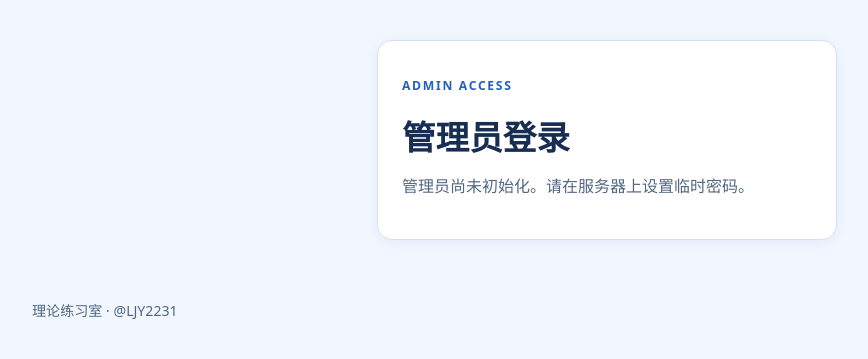
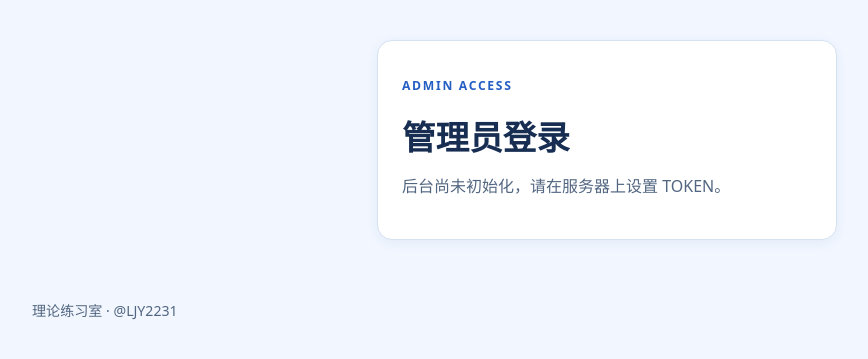
Before and after one commit to ljy2231/ai-practice, a PHP site: page /admin.php in a window 1280 px wide. Shown: the part 64-423 px from the top of the page, without its empty margins (33-901 px from the left). Run offline with PHP 8.4, Linux system fonts and the light colour scheme.

Commit message:
后台改为独立 TOKEN 登录

```diff
--- a/admin.php
+++ b/admin.php
@@ -16,31 +16,34 @@ function adminHeader(string $title): void {
     echo '<!doctype html><html lang="zh-CN"><head><meta charset="utf-8"><meta name="viewport" content="width=device-width, initial-scale=1"><meta name="robots" content="noindex,nofollow"><title>'.h($title).' · 理论练习室后台</title><link rel="stylesheet" href="admin.css?v=1"><link rel="icon" href="favicon.svg"></head><body><header class="top"><div class="wrap top-inner"><a class="brand" href="admin.php">理论练习室 <small>管理后台</small></a><a class="btn ghost" href="index.php">返回练习站</a></div></header><main class="wrap">';
     if (isset($_SESSION['admin_tag'])) {
         echo '<nav class="nav" aria-label="后台导航">';
-        if (empty($_SESSION['admin_temporary'])) {
-            $pages = ['dashboard'=>'概览','users'=>'用户管理','records'=>'答题记录','log'=>'操作日志'];
-            $view = $_GET['view'] ?? 'dashboard';
-            foreach ($pages as $key=>$label) {
-                $current = $view === $key || ($view === 'user' && $key === 'users') || ($view === 'record' && $key === 'records');
-                echo '<a href="admin.php?view='.$key.'"'.($current?' aria-current="page"':'').'>'.$label.'</a>';
-            }
+        $pages = ['dashboard'=>'概览','users'=>'用户管理','records'=>'答题记录','log'=>'操作日志'];
+        $view = $_GET['view'] ?? 'dashboard';
+        foreach ($pages as $key=>$label) {
+            $current = $view === $key || ($view === 'user' && $key === 'users') || ($view === 'record' && $key === 'records');
+            echo '<a href="admin.php?view='.$key.'"'.($current?' aria-current="page"':'').'>'.$label.'</a>';
         }
-        echo '<a href="admin.php?view=password">修改密码</a><form method="post" action="admin.php"><input type="hidden" name="csrf" value="'.h(adminCsrf()).'"><button class="btn ghost" name="auth_action" value="logout">退出</button></form></nav>';
+        echo '<a href="admin.php?view=token">更换 TOKEN</a><form method="post" action="admin.php"><input type="hidden" name="csrf" value="'.h(adminCsrf()).'"><button class="btn ghost" name="auth_action" value="logout">退出</button></form></nav>';
     }
     if ($flash) echo '<div role="status" class="flash'.($flash[1]?' error':'').'">'.h($flash[0]).'</div>';
 }
 function adminFooter(): void { echo '</main><footer class="wrap">理论练习室 · @LJY2231</footer></body></html>'; }
-function adminPasswordValid(string $password): bool { return strlen($password) <= 1024 && preg_match('/\A.{12,}\z/us', $password) === 1; }
-function adminHash(string $password): string { return password_hash($password, PASSWORD_ARGON2ID, ['memory_cost'=>19456,'time_cost'=>2,'threads'=>1]); }
+function adminTokenValid($token): bool { return is_string($token) && $token !== '' && strlen($token) <= 1024 && strpbrk($token, "\0\r\n") === false; }
+function adminHash(string $token): string { return password_hash($token, PASSWORD_ARGON2ID, ['memory_cost'=>19456,'time_cost'=>2,'threads'=>1]); }
 
-// 仅 CLI 可以配置初始密码。明文从 stdin 读取，不进入命令行参数、日志或仓库。
+// 仅服务器 CLI 能初始化或重置。公开初始值只在显式选择时启用，并要求首次更换。
 if (PHP_SAPI === 'cli') {
-    if (($argv[1] ?? '') !== 'init') { fwrite(STDERR, "Usage: php admin.php init < password-file\n"); exit(2); }
-    $input = fgets(STDIN, 1027); $password = $input === false ? '' : rtrim($input, "\r\n");
-    if (!adminPasswordValid($password)) { fwrite(STDERR, "管理员密码至少 12 个字符，且最多 1024 字节。\n"); exit(2); }
+    if (($argv[1] ?? '') !== 'init' || !in_array($argv[2] ?? '', ['', '--default'], true) || count($argv)>3) {
+        fwrite(STDERR, "Usage: php admin.php init < token-file | php admin.php init --default\n"); exit(2);
+    }
+    $default = ($argv[2] ?? '') === '--default';
+    $input = $default ? 'admin' : fgets(STDIN, 1027);
+    $token = $input === false ? '' : rtrim($input, "\r\n");
+    if (!adminTokenValid($token)) { fwrite(STDERR, "请输入非空的单行 TOKEN（最多 1024 字节）。\n"); exit(2); }
+    $temporary = $token === 'admin' ? 1 : 0;
     $db = adminDb(); $db->beginTransaction();
-    query('INSERT INTO admin_account(id,password_hash,temporary) VALUES (1,?,1) ON CONFLICT(id) DO UPDATE SET password_hash=excluded.password_hash,temporary=1', [adminHash($password)]);
-    query('INSERT INTO admin_log(created_at,action,target,detail) VALUES (?,?,?,?)', [time(),'admin_init','admin','通过服务器命令设置临时密码']);
-    $db->commit(); echo "管理员 admin 的临时密码已设置；首次登录须修改。\n"; exit;
+    query('INSERT INTO admin_account(id,password_hash,temporary) VALUES (1,?,?) ON CONFLICT(id) DO UPDATE SET password_hash=excluded.password_hash,temporary=excluded.temporary', [adminHash($token),$temporary]);
+    query('INSERT INTO admin_log(created_at,action,target,detail) VALUES (?,?,?,?)', [time(),'admin_init','admin','通过服务器命令设置登录 TOKEN']);
+    $db->commit(); echo $temporary ? "已设置初始 TOKEN；登录后需更换。\n" : "后台登录 TOKEN 已设置。\n"; exit;
 }
 
 header('Content-Type: text/html; charset=utf-8');
@@ -66,31 +69,31 @@ try {
     $authorized = $account && isset($_SESSION['admin_tag'],$_SESSION['admin_since'],$_SESSION['admin_seen']) &&
         $now - $_SESSION['admin_since'] <= 28800 && $now - $_SESSION['admin_seen'] <= 1800 &&
         hash_equals($_SESSION['admin_tag'], hash('sha256',$account['password_hash']));
-    if (!$authorized) unset($_SESSION['admin_tag'],$_SESSION['admin_temporary'],$_SESSION['admin_since'],$_SESSION['admin_seen']);
+    if (!$authorized) unset($_SESSION['admin_tag'],$_SESSION['admin_since'],$_SESSION['admin_seen']);
     if ($post && (!is_string($_POST['csrf'] ?? null) || !hash_equals(adminCsrf(), $_POST['csrf']))) { http_response_code(403); echo '操作凭证已失效，请刷新页面后重试。'; exit; }
     if (!$authorized) {
-        if ($post && $action !== 'login') { http_response_code(401); echo '请先登录管理员账号。'; exit; }
+        if ($post && $action !== 'login') { http_response_code(401); echo '请先使用 TOKEN 登录后台。'; exit; }
         if ($post) {
-            $password = $_POST['password'] ?? null; $name = $_POST['username'] ?? null;
+            $token = $_POST['token'] ?? null;
             $ip = 'admin:'.hash('sha256',$_SERVER['REMOTE_ADDR'] ?? 'local');
             query('DELETE FROM auth_limits WHERE until_ts <= ?', [$now]);
             query('INSERT INTO auth_limits(bucket,hits,until_ts) VALUES (?,1,?) ON CONFLICT(bucket) DO UPDATE SET hits=hits+1 WHERE hits<8', [$ip,$now+900]);
             $allowed = (int)adminDb()->query('SELECT changes()')->fetchColumn();
             if (!$allowed) { http_response_code(429); adminFlash('尝试次数过多，请稍后再登录。', true); }
-            elseif (!$account || !is_string($password) || strlen($password)>1024 || $name!=='admin' || !password_verify($password,$account['password_hash'])) {
-                http_response_code(401); adminFlash('管理员账号或密码不正确。', true);
+            elseif (!$account || !adminTokenValid($token) || !password_verify($token,$account['password_hash'])) {
+                http_response_code(401); adminFlash('TOKEN 不正确。', true);
             } else {
                 query('DELETE FROM auth_limits WHERE bucket=?', [$ip]);
                 if (!session_regenerate_id(true)) throw new RuntimeException('admin session rotation failed');
                 $_SESSION = ['csrf'=>bin2hex(random_bytes(32)), 'admin_tag'=>hash('sha256',$account['password_hash']),
-                    'admin_since'=>$now,'admin_seen'=>$now,'admin_temporary'=>(bool)$account['temporary']];
+                    'admin_since'=>$now,'admin_seen'=>$now];
                 adminRedirect();
             }
         }
         adminHeader('管理员登录');
         echo '<section class="panel signin"><p class="eyebrow">ADMIN ACCESS</p><h1>管理员登录</h1>';
-        if (!$account) echo '<p class="muted">管理员尚未初始化。请在服务器上设置临时密码。</p>';
-        else echo '<p class="muted">使用独立的管理账号。学员账号不能登录此处。</p><form method="post" action="admin.php"><input type="hidden" name="csrf" value="'.h(adminCsrf()).'"><label>账号<input name="username" value="admin" autocomplete="username" required></label><label>密码<input type="password" name="password" autocomplete="current-password" maxlength="1024" required></label><button class="btn primary" name="auth_action" value="login">登录后台</button></form>';
+        if (!$account) echo '<p class="muted">后台尚未初始化，请在服务器上设置 TOKEN。</p>';
+        else echo '<form method="post" action="admin.php"><input type="hidden" name="csrf" value="'.h(adminCsrf()).'"><label>TOKEN<input type="password" name="token" autocomplete="current-password" maxlength="1024" required></label><button class="btn primary" name="auth_action" value="login">登录后台</button></form>';
         echo '</section>'; adminFooter(); exit;
     }
     $_SESSION['admin_seen'] = $now;
@@ -98,26 +101,26 @@ try {
         if (!session_regenerate_id(true)) throw new RuntimeException('admin session rotation failed');
         $_SESSION = []; adminRedirect();
     }
-    if ($post && $action === 'password') {
-        $old = $_POST['current'] ?? null; $new = $_POST['password'] ?? null;
-        if (!is_string($old) || strlen($old)>1024 || !password_verify($old,$account['password_hash'])) adminFlash('当前密码不正确。',true);
-        elseif (!is_string($new) || !adminPasswordValid($new) || $new !== ($_POST['confirm'] ?? null) || $new === $old) adminFlash('请输入不同于当前密码的新密码（至少 12 个字符），并确保两次输入一致。',true);
+    if ($post && $action === 'token') {
+        $old = $_POST['current'] ?? null; $new = $_POST['token'] ?? null;
+        if (!adminTokenValid($old) || !password_verify($old,$account['password_hash'])) adminFlash('当前 TOKEN 不正确。',true);
+        elseif (!adminTokenValid($new) || strlen($new)<12 || $new !== ($_POST['confirm'] ?? null) || $new === $old) adminFlash('请填写至少 12 字节、不同于当前值的新 TOKEN，并确保两次输入一致。',true);
         else {
             $hash = adminHash($new); $db = adminDb(); $db->beginTransaction();
             $changed = query('UPDATE admin_account SET password_hash=?,temporary=0 WHERE id=1 AND password_hash=?', [$hash,$account['password_hash']])->rowCount();
-            if ($changed) query('INSERT INTO admin_log(created_at,action,target,detail) VALUES (?,?,?,?)', [$now,'admin_password','admin','已修改管理员密码']);
+            if ($changed) query('INSERT INTO admin_log(created_at,action,target,detail) VALUES (?,?,?,?)', [$now,'admin_password','admin','已更换后台登录 TOKEN']);
             $db->commit();
-            if (!$changed) { adminFlash('管理员密码已经变更，请重新登录。',true); adminRedirect(); }
+            if (!$changed) { adminFlash('TOKEN 已变更，请重新登录。',true); adminRedirect(); }
             if (!session_regenerate_id(true)) throw new RuntimeException('admin session rotation failed');
-            $_SESSION['admin_tag']=hash('sha256',$hash); $_SESSION['admin_temporary']=false; $_SESSION['csrf']=bin2hex(random_bytes(32));
-            adminFlash('管理员密码已更新。'); adminRedirect();
+            $_SESSION['admin_tag']=hash('sha256',$hash); $_SESSION['csrf']=bin2hex(random_bytes(32));
+            adminFlash('TOKEN 已更新。'); adminRedirect();
         }
-        adminRedirect('admin.php?view=password');
+        adminRedirect('admin.php?view=token');
     }
-    if (!empty($account['temporary']) && $post) { http_response_code(403); echo '请先修改临时密码。'; exit; }
-    if (!empty($account['temporary']) || ($_GET['view'] ?? '') === 'password') {
-        adminHeader('修改管理员密码');
-        echo '<section class="panel signin"><h1>修改管理员密码</h1><p class="muted">'.(!empty($account['temporary'])?'首次登录请先更换临时密码。':'修改后，其他浏览器需要重新登录。').'</p><form method="post" action="admin.php"><input type="hidden" name="csrf" value="'.h(adminCsrf()).'"><label>当前密码<input type="password" name="current" autocomplete="current-password" maxlength="1024" required></label><label>新密码（至少 12 个字符）<input type="password" name="password" autocomplete="new-password" minlength="12" maxlength="1024" required></label><label>确认新密码<input type="password" name="confirm" autocomplete="new-password" required></label><button class="btn primary" name="auth_action" value="password">更新密码</button></form></section>';
+    if (!empty($account['temporary']) && $post) { http_response_code(403); echo '请先更换初始 TOKEN。'; exit; }
+    if (!empty($account['temporary']) || in_array($_GET['view'] ?? '', ['token','password'], true)) {
+        adminHeader('更换 TOKEN');
+        echo '<section class="panel signin"><h1>更换 TOKEN</h1><p class="muted">'.(!empty($account['temporary'])?'首次登录请先更换初始 TOKEN。':'更换后，其他浏览器需要重新登录。').'</p><form method="post" action="admin.php"><input type="hidden" name="csrf" value="'.h(adminCsrf()).'"><label>当前 TOKEN<input type="password" name="current" autocomplete="current-password" maxlength="1024" required></label><label>新 TOKEN（至少 12 字节）<input type="password" name="token" autocomplete="new-password" maxlength="1024" required></label><label>确认新 TOKEN<input type="password" name="confirm" autocomplete="new-password" required></label><button class="btn primary" name="auth_action" value="token">更新 TOKEN</button></form></section>';
         adminFooter(); exit;
     }
     define('ADMIN_PANEL_AUTHORIZED', true);
```
Also changed, not shown: README.md.
